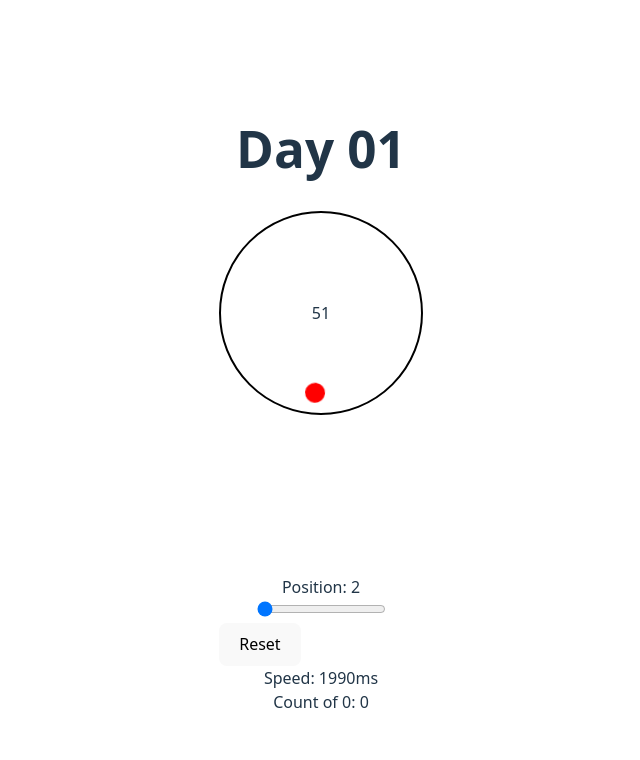
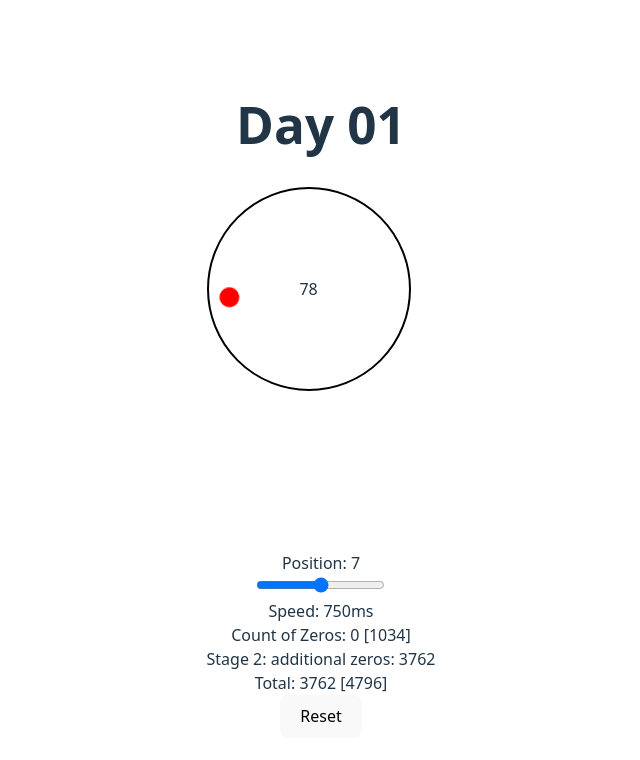
Before and after one commit to lebalz/aoc-2025, a React (Vite) app: page /days/01 in a window 1280 px wide. Shown: the top 760 px of the page, without its empty margins (319-959 px from the left). Built offline with nearby package versions, Linux system fonts and the light colour scheme.

Commit message:
solve stage 2, day 1

```diff
--- a/src/components/Day01/index.tsx
+++ b/src/components/Day01/index.tsx
@@ -1,5 +1,6 @@
 import React from 'react';
 import input from './assets/input.txt?raw';
+
 import Dial from './Dial';
 
 /**
@@ -12,14 +13,29 @@ import Dial from './Dial';
  *  number of ticks to move left or right
  * password: the number of
  */
+const MAX_SPEED = 1500;
+
 
 const data = input.trim().split('\n').map(line => {
     const dir = line[0] === 'L' ? -1 : 1;
     return dir * parseInt(line.slice(1), 10)
 });
+const result = data.reduce((acc, val) => {
+    const appliedDial = acc.num + val;
+    const newVal = (appliedDial + 100) % 100;
+    if (newVal === 0) {
+        acc.zeros += 1;
+    }
+    if (acc.num > 0 && (appliedDial > 100 || appliedDial < 0)) {
+        const divMod = appliedDial > 100 ? Math.floor(appliedDial / 100) : Math.floor(-appliedDial / 100) + 1;
+        acc.passByZero += divMod;
+    }
+    acc.num = newVal;
+    return acc;
+}, { num: 50, zeros: 0, passByZero: 0 });
 
 const Day01 = () => {
-    const [speed, setSpeed] = React.useState(10);
+    const [speed, setSpeed] = React.useState(MAX_SPEED / 2);
     const [countZero, setCountZero] = React.useState(0);
     const [num, setNum] = React.useState(50);
     const [idx, setIdx] = React.useState(0);
@@ -28,9 +44,9 @@ const Day01 = () => {
             return;
         }
         const timeout = setTimeout(() => {
-            setNum((n) => (n + data[idx]) % 100);
+            setNum((n) => (n + data[idx] + 100) % 100);
             setIdx((i) => i + 1);
-        }, 2000 - speed);
+        }, MAX_SPEED - speed);
         return () => clearTimeout(timeout);
     }, [idx, speed]);
     React.useEffect(() => {
@@ -41,21 +57,22 @@ const Day01 = () => {
     return (
         <main>
             <h1>Day 01</h1>
-            <Dial value={num} speed={2000 - speed} />
+            <Dial value={num} speed={MAX_SPEED - speed} />
             <div style={{ marginTop: '10em' }}>Position: {idx}</div>
-            <input type="range" min="10" max="2000" value={speed} onChange={(e) => setSpeed(parseInt(e.target.value, 10))} />
+            <input type="range" min={0} max={MAX_SPEED} value={speed} onChange={(e) => setSpeed(parseInt(e.target.value, 10))} />
+            <div>Speed: {MAX_SPEED - speed}ms</div>
+            <div>Count of Zeros: {countZero} [{result.zeros}]</div>
+            <div>Stage 2: additional zeros: {result.passByZero}</div>
+            <div>Total: {countZero + result.passByZero} [{result.passByZero + result.zeros}]</div>
             <button
                 onClick={() => {
                     setNum(50);
                     setIdx(0);
                     setCountZero(0);
                 }}
-                style={{ display: 'block' }}
             >
                 Reset
             </button>
-            <div>Speed: {2000 - speed}ms</div>
-            <div>Count of 0: {countZero}</div>
         </main>
     )
 }
```
